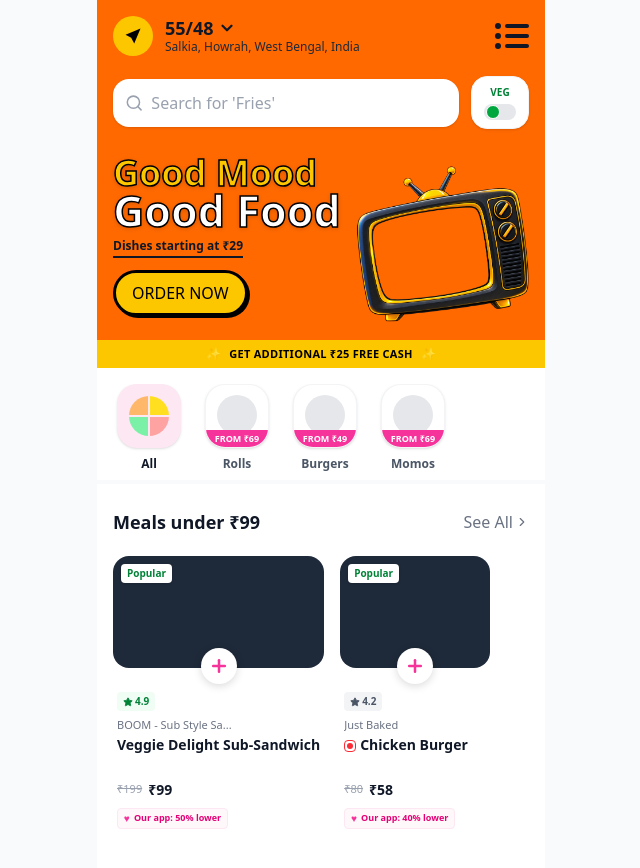
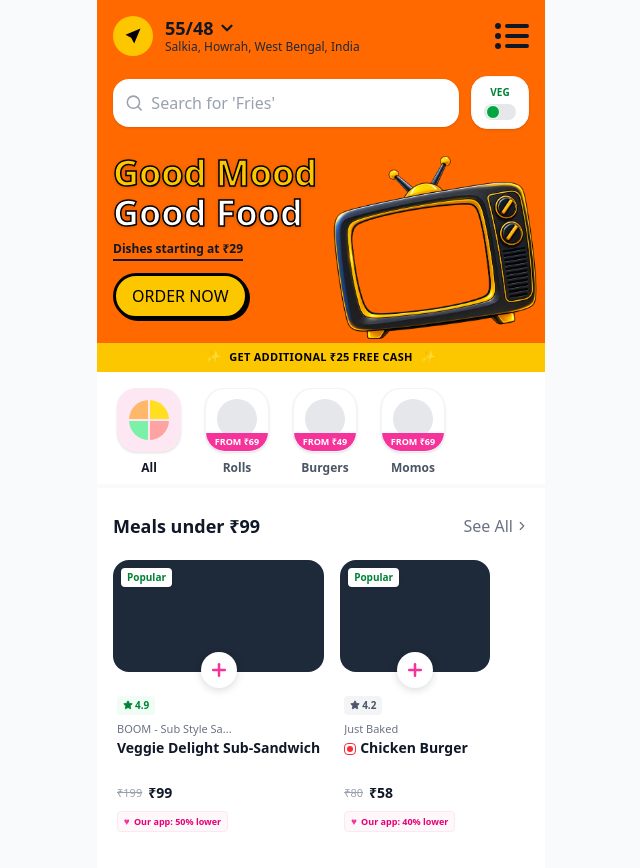
Before and after one commit to khaiwilsan676-alt/Wowfy, a React (Vite) app: page / in a window 1280 px wide. Shown: the top 868 px of the page, without its empty margins (319-959 px from the left). Built offline with nearby package versions, Linux system fonts and the light colour scheme.

Commit message:
Match Good Food text size and enlarge right hero image

```diff
--- a/components/Homepage.tsx
+++ b/components/Homepage.tsx
@@ -69,7 +69,7 @@ export default function FoodDeliveryUI() {
                 Good Mood
               </h1>
               <h1
-                className="text-[2.7rem] font-black text-white drop-shadow-sm whitespace-nowrap"
+                className="text-4xl font-black text-white drop-shadow-sm whitespace-nowrap"
                 style={{ WebkitTextStroke: '1.5px black' }}
               >
                 Good Food
@@ -84,11 +84,11 @@ export default function FoodDeliveryUI() {
           </div>
 
           {/* TV Image Section - Used exact requested path */}
-          <div className="w-2/5 flex justify-end">
+          <div className="w-2/5 flex justify-end translate-x-2">
             <img
               src={`${import.meta.env.BASE_URL}assets/file_00000000f59c82119e801087b7277db9.png`}
               alt="Good Mood Drop TV"
-              className="w-full h-auto object-contain scale-110 origin-right"
+              className="w-full h-auto object-contain scale-[1.3] origin-right"
             />
           </div>
         </div>
```
